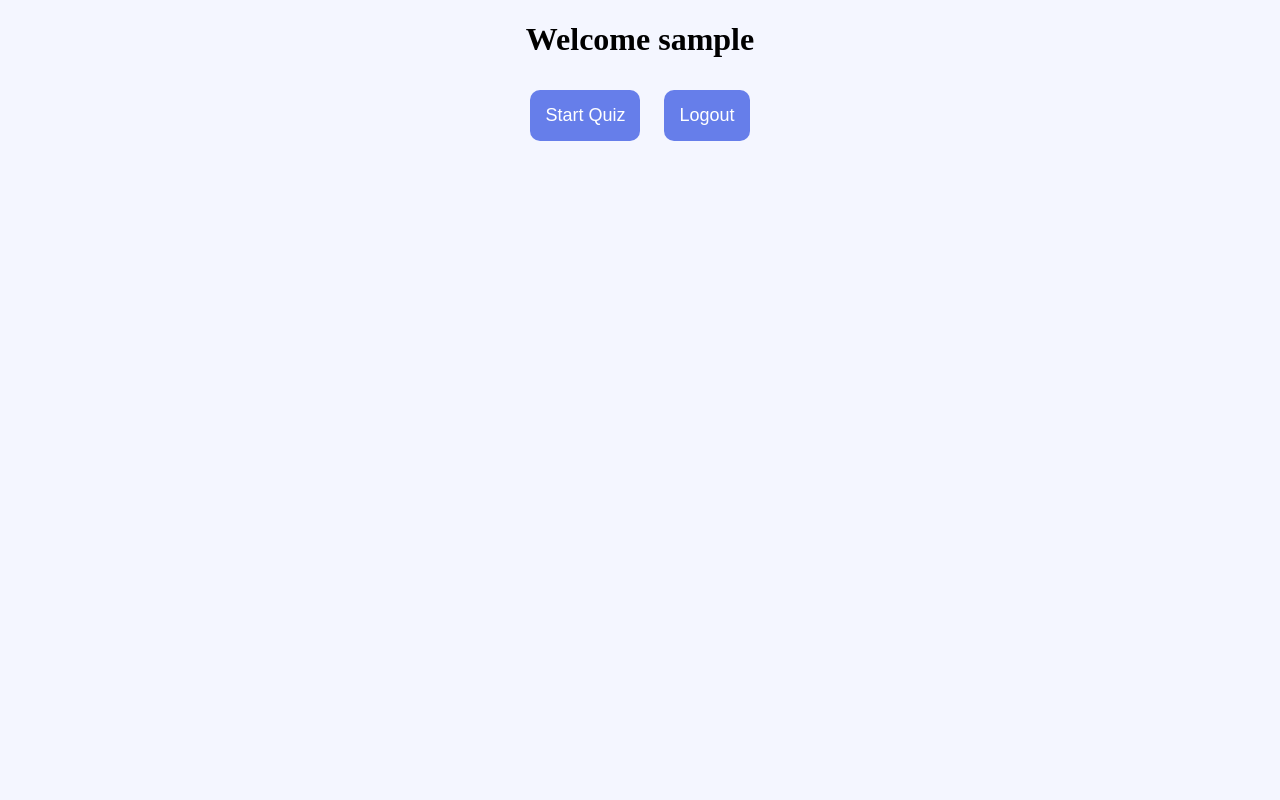
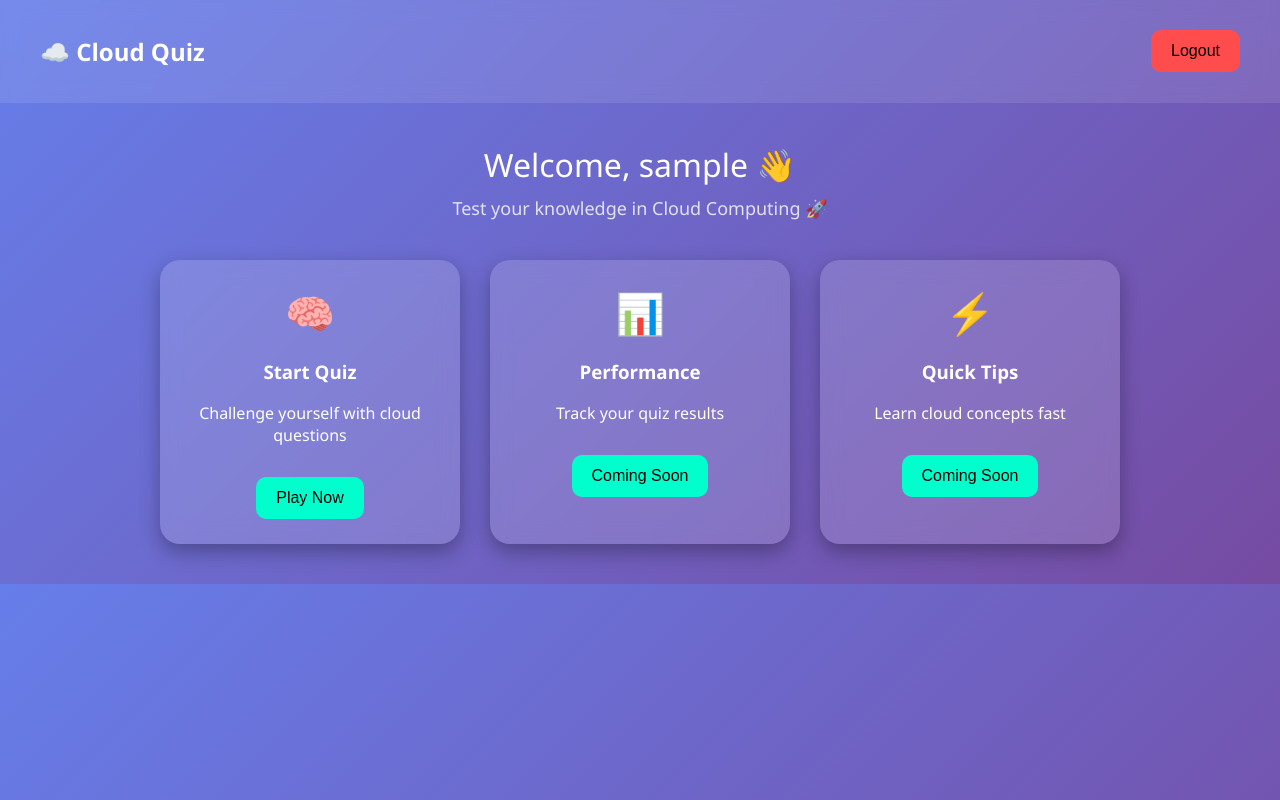
Before and after one commit to 23dx15-stack/Quiz-app, a Flask app: page / in a window 1280 px wide. Run offline with Flask 3, Linux system fonts and the light colour scheme; the visitor is signed in with stand-in values (Sample User, id 1).

Commit message:
Update index.html

```diff
--- a/templates/index.html
+++ b/templates/index.html
@@ -1,28 +1,137 @@
 <!DOCTYPE html>
 <html>
 <head>
+<title>Dashboard</title>
+
 <style>
 body {
-    text-align:center;
-    background:#f4f6ff;
+    margin: 0;
+    font-family: 'Segoe UI';
+    background: linear-gradient(135deg, #667eea, #764ba2);
+    color: white;
 }
+
+/* Navbar */
+.navbar {
+    display: flex;
+    justify-content: space-between;
+    padding: 15px 40px;
+    background: rgba(255,255,255,0.1);
+    backdrop-filter: blur(10px);
+}
+
+/* Main container */
+.container {
+    text-align: center;
+    padding: 40px;
+}
+
+/* Welcome */
+.welcome {
+    font-size: 32px;
+    margin-bottom: 10px;
+}
+
+.sub {
+    font-size: 18px;
+    opacity: 0.8;
+}
+
+/* Cards */
+.cards {
+    display: flex;
+    justify-content: center;
+    gap: 30px;
+    margin-top: 40px;
+}
+
+.card {
+    width: 250px;
+    padding: 25px;
+    border-radius: 20px;
+    background: rgba(255,255,255,0.15);
+    backdrop-filter: blur(10px);
+    transition: 0.3s;
+    box-shadow: 0 8px 20px rgba(0,0,0,0.3);
+}
+
+.card:hover {
+    transform: translateY(-10px) scale(1.05);
+}
+
+/* Buttons */
 .btn {
-    padding:15px;
-    margin:10px;
-    background:#667eea;
-    color:white;
-    border:none;
-    border-radius:10px;
-    font-size:18px;
+    padding: 12px 20px;
+    margin-top: 15px;
+    border: none;
+    border-radius: 10px;
+    background: #00ffcc;
+    font-size: 16px;
+    cursor: pointer;
+}
+
+.btn:hover {
+    background: #00ccaa;
+}
+
+/* Logout */
+.logout {
+    background: #ff4d4d;
+}
+
+.logout:hover {
+    background: #cc0000;
+}
+
+/* Icons */
+.icon {
+    font-size: 40px;
+    margin-bottom: 10px;
 }
 </style>
+
 </head>
+
 <body>
 
-<h1>Welcome {{ user }}</h1>
+<!-- Navbar -->
+<div class="navbar">
+    <h2>☁️ Cloud Quiz</h2>
+    <a href="/logout"><button class="btn logout">Logout</button></a>
+</div>
 
-<a href="/quiz"><button class="btn">Start Quiz</button></a>
-<a href="/logout"><button class="btn">Logout</button></a>
+<!-- Main -->
+<div class="container">
+
+<div class="welcome">Welcome, {{ user }} 👋</div>
+<div class="sub">Test your knowledge in Cloud Computing 🚀</div>
+
+<div class="cards">
+
+    <div class="card">
+        <div class="icon">🧠</div>
+        <h3>Start Quiz</h3>
+        <p>Challenge yourself with cloud questions</p>
+        <a href="/quiz"><button class="btn">Play Now</button></a>
+    </div>
+
+    <div class="card">
+        <div class="icon">📊</div>
+        <h3>Performance</h3>
+        <p>Track your quiz results</p>
+        <button class="btn">Coming Soon</button>
+    </div>
+
+    <div class="card">
+        <div class="icon">⚡</div>
+        <h3>Quick Tips</h3>
+        <p>Learn cloud concepts fast</p>
+        <button class="btn">Coming Soon</button>
+    </div>
+
+</div>
+
+</div>
 
 </body>
 </html>
```
